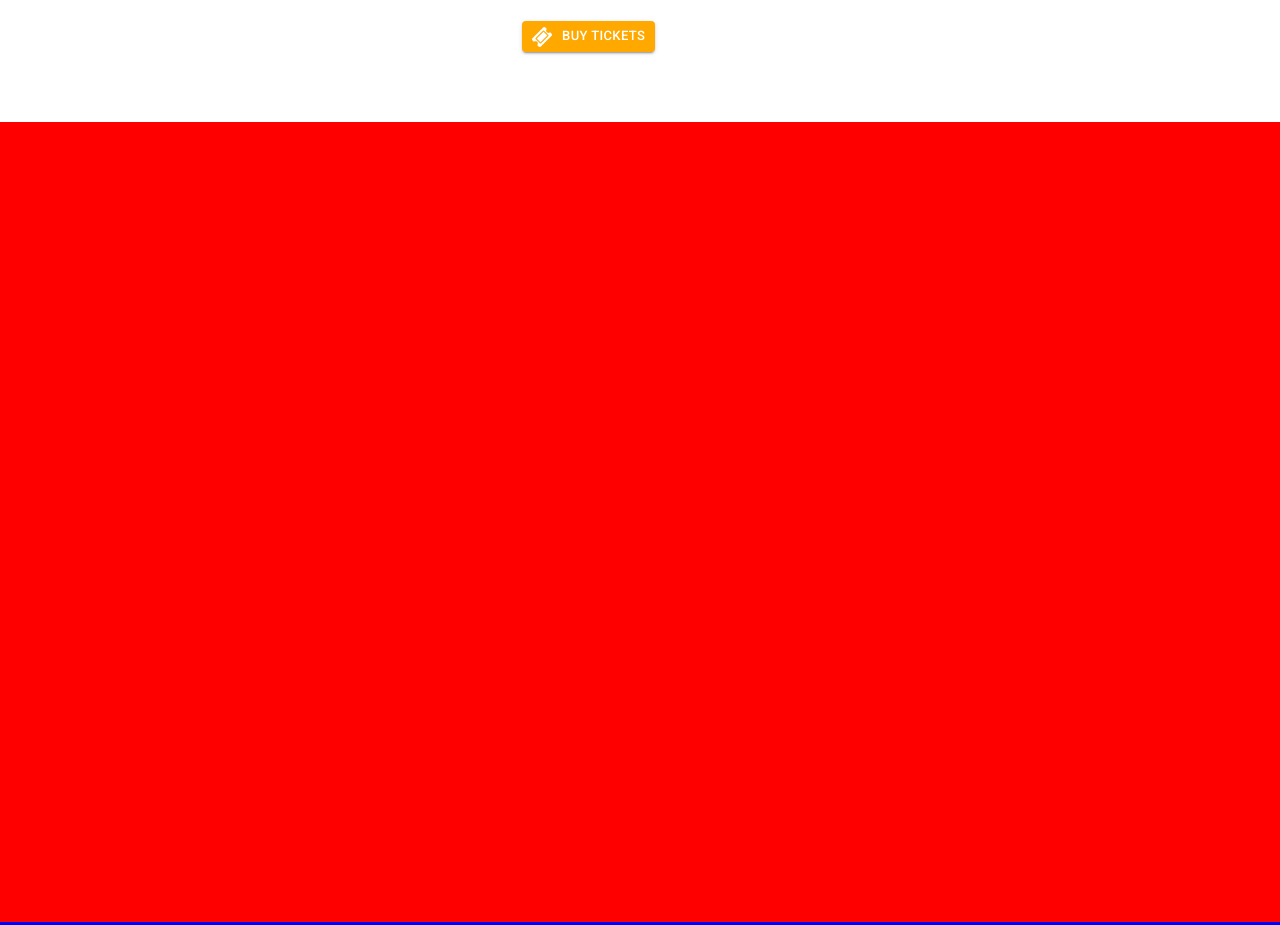
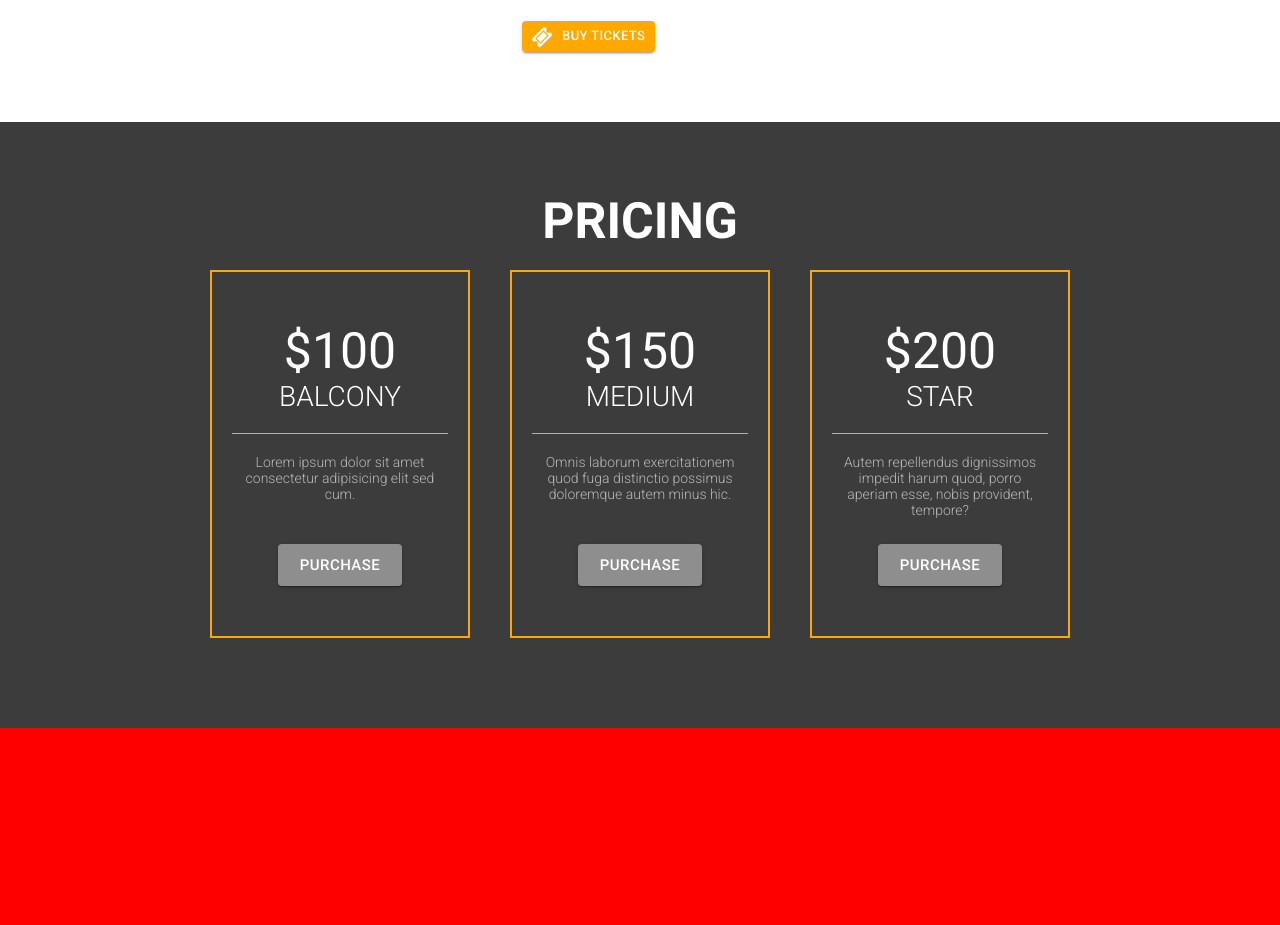
Before and after one commit to ryan258/venue, a React (Create React App) app: page / in a window 1280 px wide. Shown: the part 2076-3001 px from the top of the page. Built offline with nearby package versions, Linux system fonts and the light colour scheme.

Commit message:
Create <Pricing /> section

```diff
--- a/src/App.js
+++ b/src/App.js
@@ -2,6 +2,7 @@ import Header from './components/Header/Header'
 import Featured from './components/Featured/'
 import VenueInfo from './components/VenueInfo'
 import Highlights from './components/Highlights'
+import Pricing from './components/Pricing'
 import Footer from './components/Footer/Footer'
 
 import './resources/styles.css'
@@ -14,6 +15,7 @@ const App = () => {
         <Featured />
         <VenueInfo />
         <Highlights />
+        <Pricing />
       </>
       <div style={{ backgroundColor: 'red', height: '800px' }}></div>
       <div style={{ backgroundColor: 'blue', height: '800px' }}></div>
--- /dev/null
+++ b/src/components/Pricing/index.js
@@ -0,0 +1,41 @@
+import React from 'react'
+import MyButton from '../Utils/MyButton'
+
+import { Zoom } from 'react-awesome-reveal'
+
+const Pricing = () => {
+  const priceState = {
+    prices: [100, 150, 200],
+    position: ['Balcony', 'Medium', 'Star'],
+    desc: ['Lorem ipsum dolor sit amet consectetur adipisicing elit sed cum.', 'Omnis laborum exercitationem quod fuga distinctio possimus doloremque autem minus hic.', 'Autem repellendus dignissimos impedit harum quod, porro aperiam esse, nobis provident, tempore?'],
+    linkTo: ['https://github.com', 'https://google.com', 'https://apple.com'],
+    delay: [500, 0, 750]
+  }
+
+  const showBoxes = () =>
+    priceState.prices.map((item, i) => (
+      <Zoom key={i} className="pricing_item" delay={priceState.delay[i]}>
+        <div className="pricing_inner_wrapper">
+          <div className="pricing_title">
+            <span>${priceState.prices[i]}</span>
+            <span>{priceState.position[i]}</span>
+          </div>
+          <div className="pricing_description">{priceState.desc[i]}</div>
+          <div className="pricing_buttons">
+            <MyButton text="Purchase" link={priceState.linkTo[i]} style={{ color: '#ffffff' }} />
+          </div>
+        </div>
+      </Zoom>
+    ))
+
+  return (
+    <div className="bck_black">
+      <div className="center_wrapper pricing_section">
+        <h2>Pricing</h2>
+        <div className="pricing_wrapper">{showBoxes()}</div>
+      </div>
+    </div>
+  )
+}
+
+export default Pricing
```
